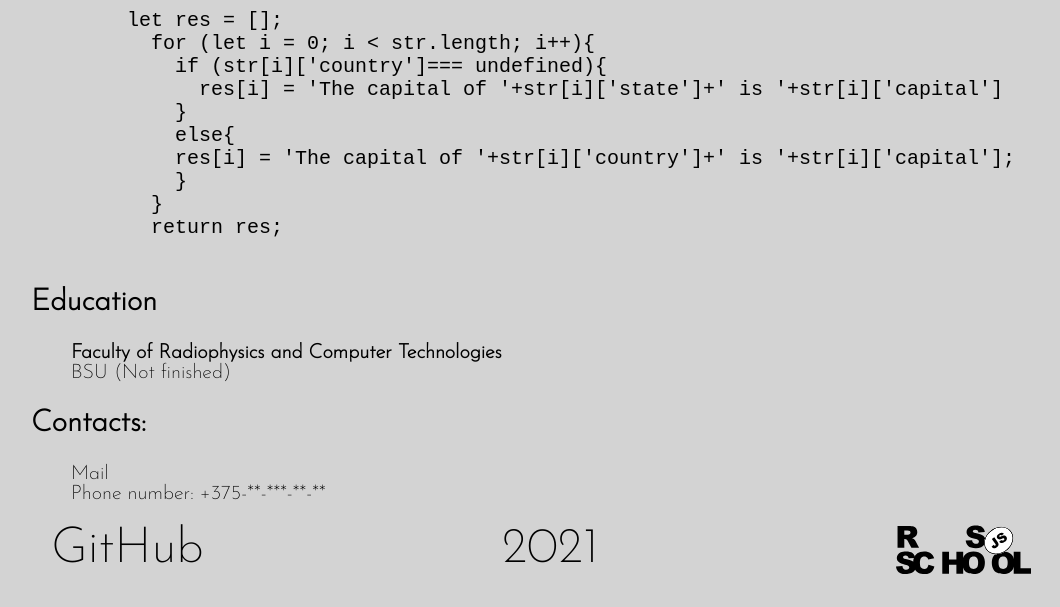
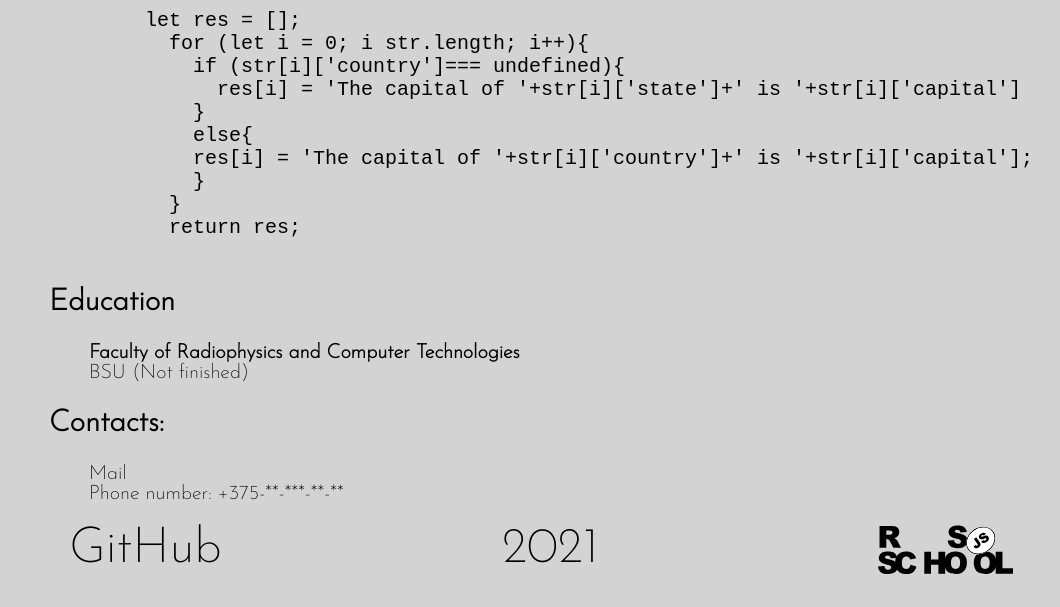
Before and after one commit to mikhalenkodaniil/rsschool-cv, a plain HTML site: page index.html in a window 1280 px wide. Shown: the part 456-1063 px from the top of the page, without its empty margins (99-1159 px from the left). Drawn offline with Linux system fonts and the light colour scheme.

Commit message:
fix: correct mistake in code

```diff
--- a/index.html
+++ b/index.html
@@ -17,11 +17,10 @@
                 Daniil Mikhalenko
             </h1>
             <aside>
-                <img src="image/817.jpeg" alt="Аватар"height="150px" width="150px" class="ava">
+                <img src="image/817.jpeg" alt="Аватар" height="150px" width="150px" class="ava">
             </aside>
         </header>
         <main>
-
             <section>
                 <h2>Technical skills</h2>
             <ul>
@@ -29,13 +28,12 @@
                 <li><strong>Foreign languages:</strong> English(B1).</li>
             </ul>
             </section>
-
             <section>
                 <h2>Code Examples</h2>
                 <code data-language="js">
                     <pre>
         let res = [];
-          for (let i = 0; i < str.length; i++){
+          for (let i = 0; i str.length; i++){
             if (str[i]['country']=== undefined){
               res[i] = 'The capital of '+str[i]['state']+' is '+str[i]['capital']
             }
@@ -47,14 +45,12 @@
                     </pre>
                 </code>
             </section>
-
             <section>
                 <h2>Education</h2>
                 <ul>
                     <li><strong>Faculty of Radiophysics and Computer Technologies</strong> <br>
                         BSU (Not finished)</li>
                 </ul>
-
             </section>
             <section>
                 <h2>Contacts:</h2>
@@ -62,15 +58,15 @@
                     <li><a href="mikhalenko.daniil@gmail.com">Mail</a></li>
                     <li>Phone number: +375-**-***-**-**</li>
                 </ul>
-
             </section>
         </main>
         <footer>
             <a href="https://github.com/mikhalenkodaniil">GitHub</a>
             2021
-            <a href="https://rs.school/js/"><img src="image/rs_school_js.svg" alt="RsSchool" height="50px"></a>
+            <a href="https://rs.school/js/">
+                <img src="image/rs_school_js.svg" alt="RsSchool" height="50px">
+            </a>
         </footer>
     </div>
-
 </body>
 </html>
```
